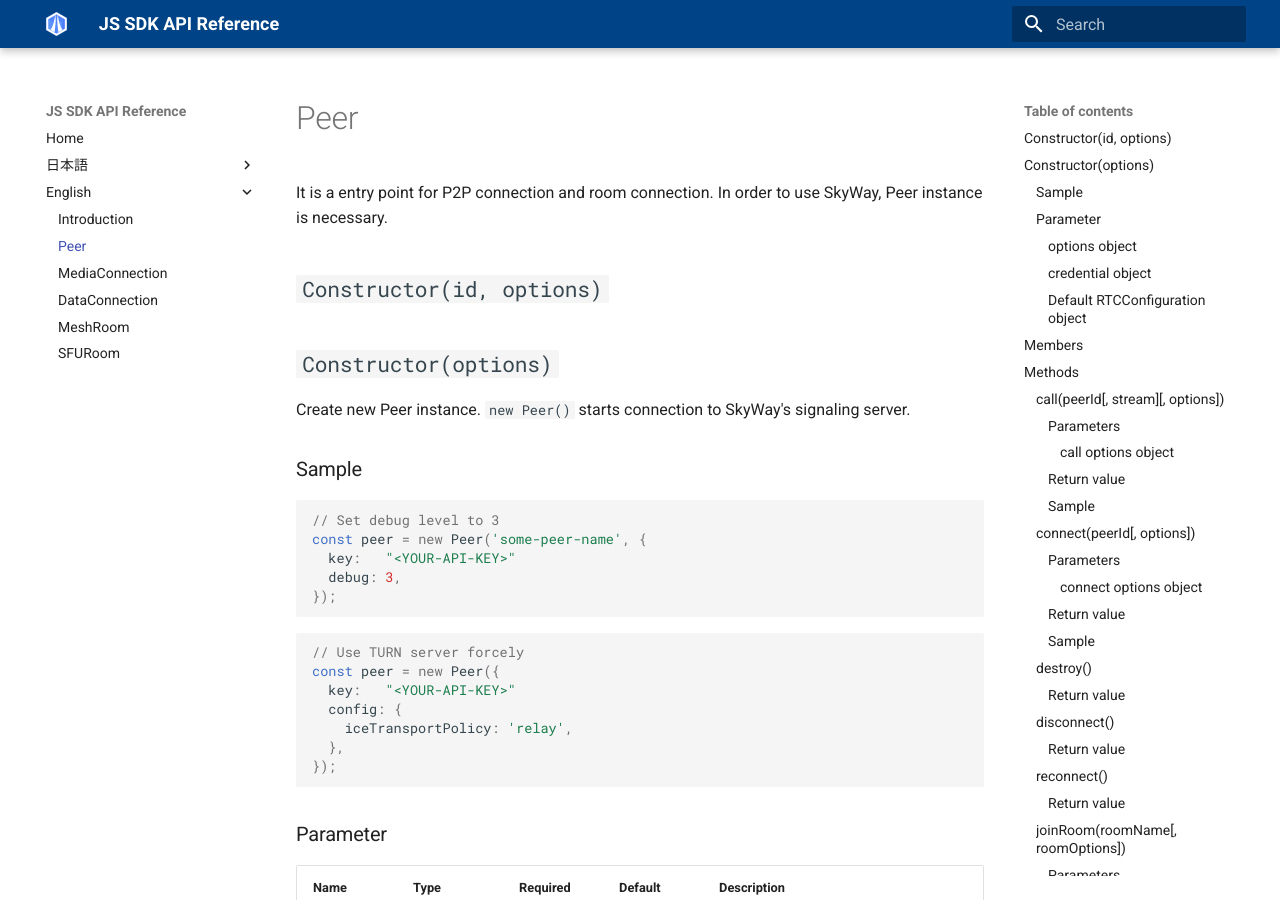
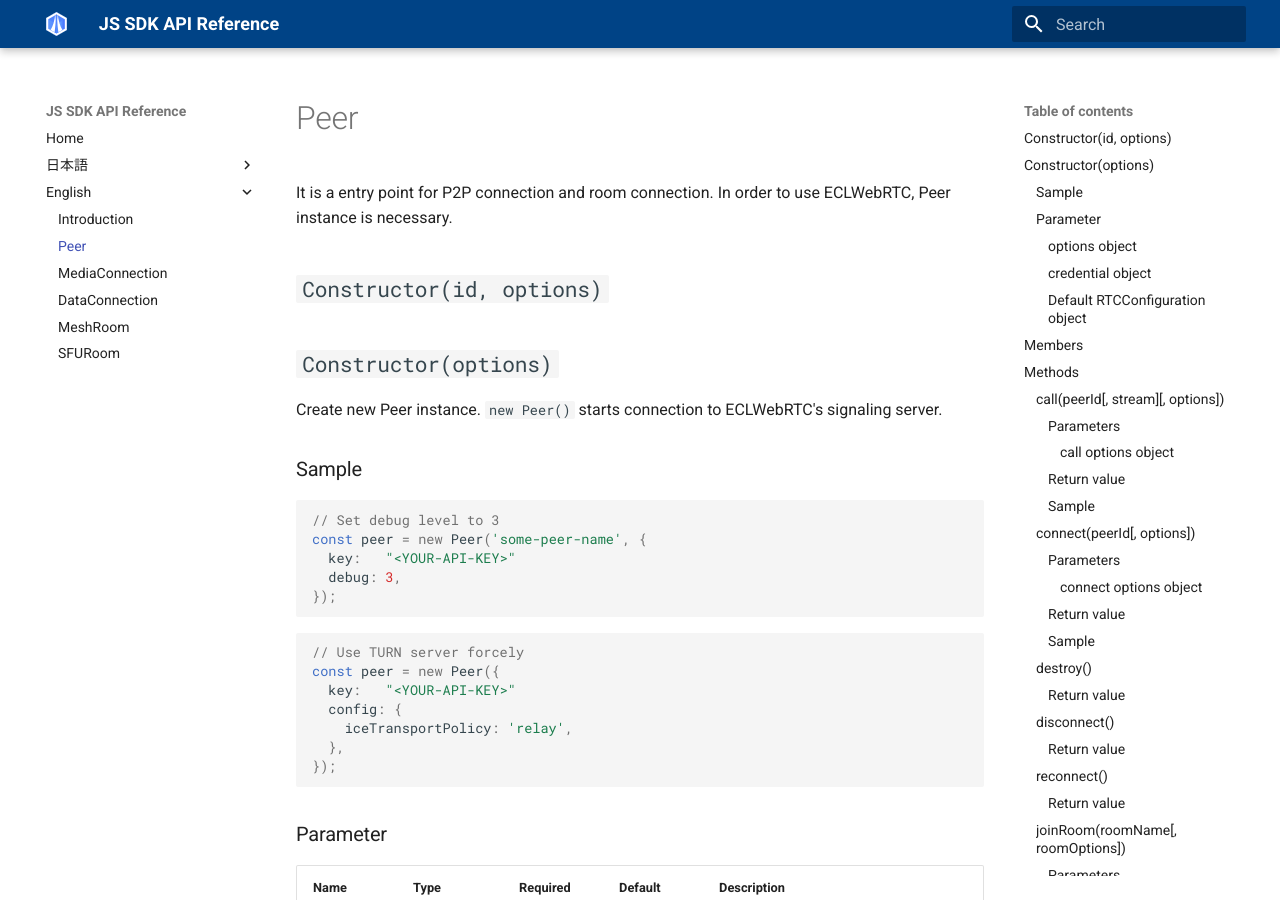
Before and after one commit to skyway/skyway-js-sdk-doc, an MkDocs documentation site: the page built from docs/en/peer.md, in a window 1280 px wide and 900 px high. Built offline with MkDocs 1.6.1 and Material for MkDocs 9.7.7, drawn with Linux system fonts in a browser that asks for light colours; old or Windows-style settings are respelled for this version of MkDocs.

Commit message:
s/SkyWay/ECLWebRTC/g

```diff
--- a/docs/en/peer.md
+++ b/docs/en/peer.md
@@ -1,12 +1,12 @@
 It is a entry point for P2P connection and room connection.
-In order to use SkyWay, Peer instance is necessary.
+In order to use ECLWebRTC, Peer instance is necessary.
 
 ## `Constructor(id, options)`
 
 ## `Constructor(options)`
 
 Create new Peer instance.
-`new Peer()` starts connection to SkyWay's signaling server.
+`new Peer()` starts connection to ECLWebRTC's signaling server.
 
 ### Sample
 
```
